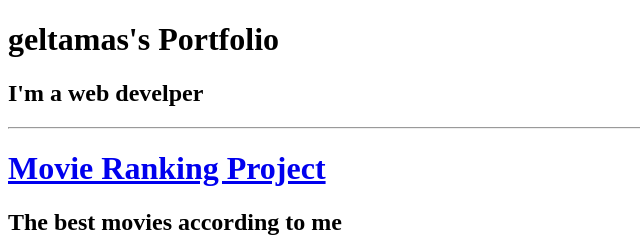
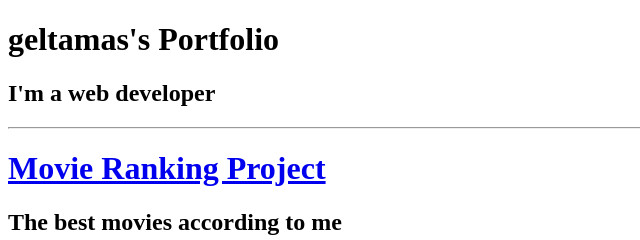
Before and after one commit to geltamas/html-portfolio, a plain HTML site: page index.html in a window 1280 px wide. Shown: the top 240 px of the page, 0-640 px from the left. Drawn offline with Linux system fonts and the light colour scheme.

Commit message:
Update index.html

```diff
--- a/index.html
+++ b/index.html
@@ -23,7 +23,7 @@ https://developer.mozilla.org/en-US/docs/Web/HTML/Element/img#attr-height -->
 </head>
 <body>
     <h1>geltamas's Portfolio</h1>
-    <h2>I'm a web develper</h2>
+    <h2>I'm a web developer</h2>
     <hr />
 <h1>     <a href="./public/movie-ranking.html" >Movie Ranking Project</a>
 </h1>
```
